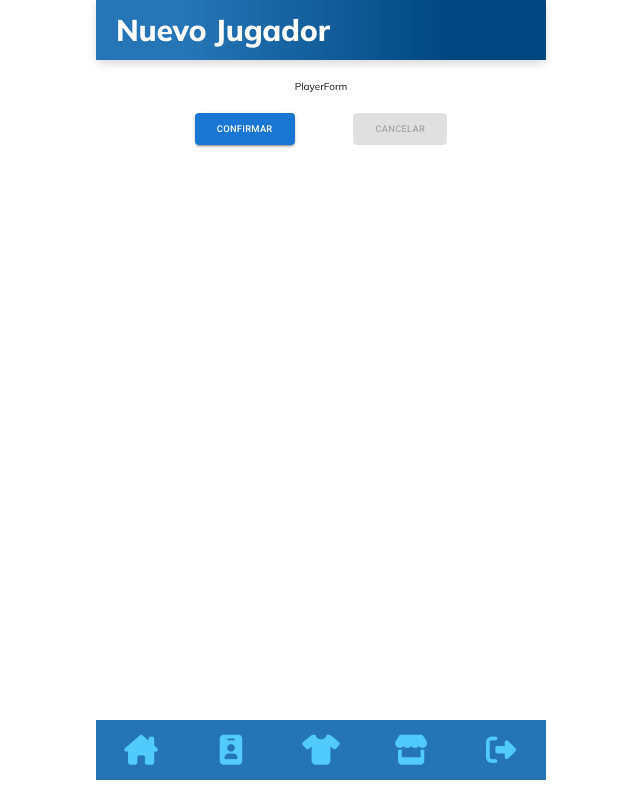
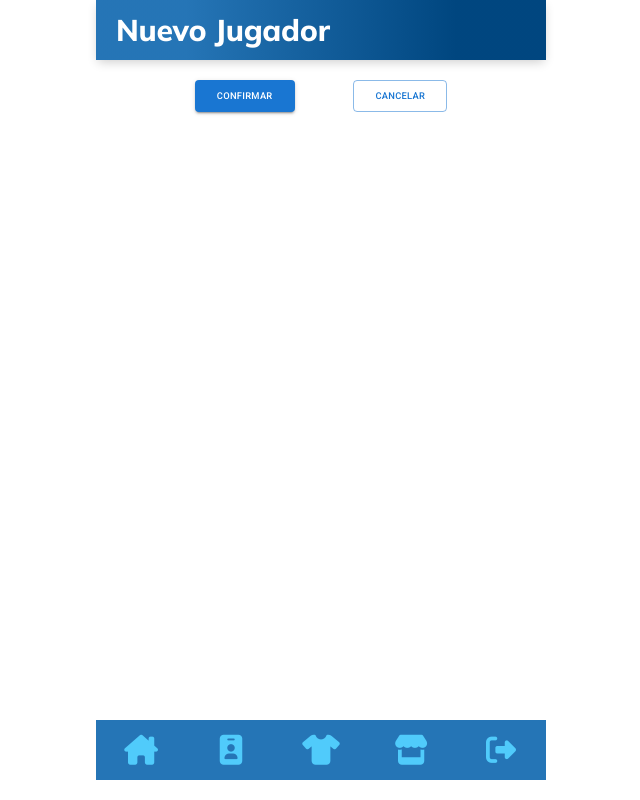
Before and after one commit to facubarneche/worldcapp2023-backoffice, a React (Vite) app: page /jugadores/nuevo in a window 1280 px wide. Shown: the whole page, without its empty margins (319-959 px from the left). Built offline with nearby package versions, Linux system fonts and the light colour scheme.

Commit message:
Correcciones menores

```diff
--- a/src/pages/OneForAll/Forms/CardForm.jsx
+++ b/src/pages/OneForAll/Forms/CardForm.jsx
@@ -1,27 +1,26 @@
-import { useOutletContext } from 'react-router-dom'
+import { useNavigate, useOutletContext } from 'react-router-dom'
 import { FormActions } from 'components/FormActions/FormActions'
 import { useOnInit } from 'custom_hooks/hooks'
 
 export const CardForm = ({ headerTitle }) => {
   // @ts-ignore
   const [setHeaderTitle] = useOutletContext()
+  const navigate = useNavigate()
 
   useOnInit(() => {
     setHeaderTitle(headerTitle)
   })
 
+  const handleClickConfirm = () => {
+
+  }
+
   return (
     <>
-      <p>CardForm</p>
       <FormActions
-        leftButtonClick={() => {
-          console.log('jijia')
-        }}
-        rightButtonText="Cancelar"
-        rightButtonProps={{
-          className: 'ButtonLolazo',
-          variant: 'contained',
-          disabled: true,
+        handleLeftButtonClick={handleClickConfirm}
+        handleRightButtonClick={() => {
+          navigate('/puntos-de-venta')
         }}
       />
     </>
--- a/src/pages/OneForAll/Forms/PlayerForm.jsx
+++ b/src/pages/OneForAll/Forms/PlayerForm.jsx
@@ -1,27 +1,26 @@
-import { useOutletContext } from 'react-router-dom'
+import { useNavigate, useOutletContext } from 'react-router-dom'
 import { FormActions } from 'components/FormActions/FormActions'
 import { useOnInit } from 'custom_hooks/hooks'
 
 export const PlayerForm = ({ headerTitle }) => {
   // @ts-ignore
   const [setHeaderTitle] = useOutletContext()
+  const navigate = useNavigate()
 
   useOnInit(() => {
     setHeaderTitle(headerTitle)
   })
 
+  const handleClickConfirm = () => {
+
+  }
+
   return (
     <>
-      <p>PlayerForm</p>
       <FormActions
-        leftButtonClick={() => {
-          console.log('jijia')
-        }}
-        rightButtonText="Cancelar"
-        rightButtonProps={{
-          className: 'ButtonLolazo',
-          variant: 'contained',
-          disabled: true,
+        handleLeftButtonClick={handleClickConfirm}
+        handleRightButtonClick={() => {
+          navigate('/puntos-de-venta')
         }}
       />
     </>
--- a/src/utils/Validators/ValidateInputs.js
+++ b/src/utils/Validators/ValidateInputs.js
@@ -5,5 +5,5 @@ export class ValidateInputs {
 
   static isEmpty = (value) => String(value).trim() === ''
 
-  static isAddress = (value) => /^[a-zA-Z]+\s\d+$/.test(value)
+  static isAddress = (value) => /.*\s\d+$/.test(value)
 }
```
